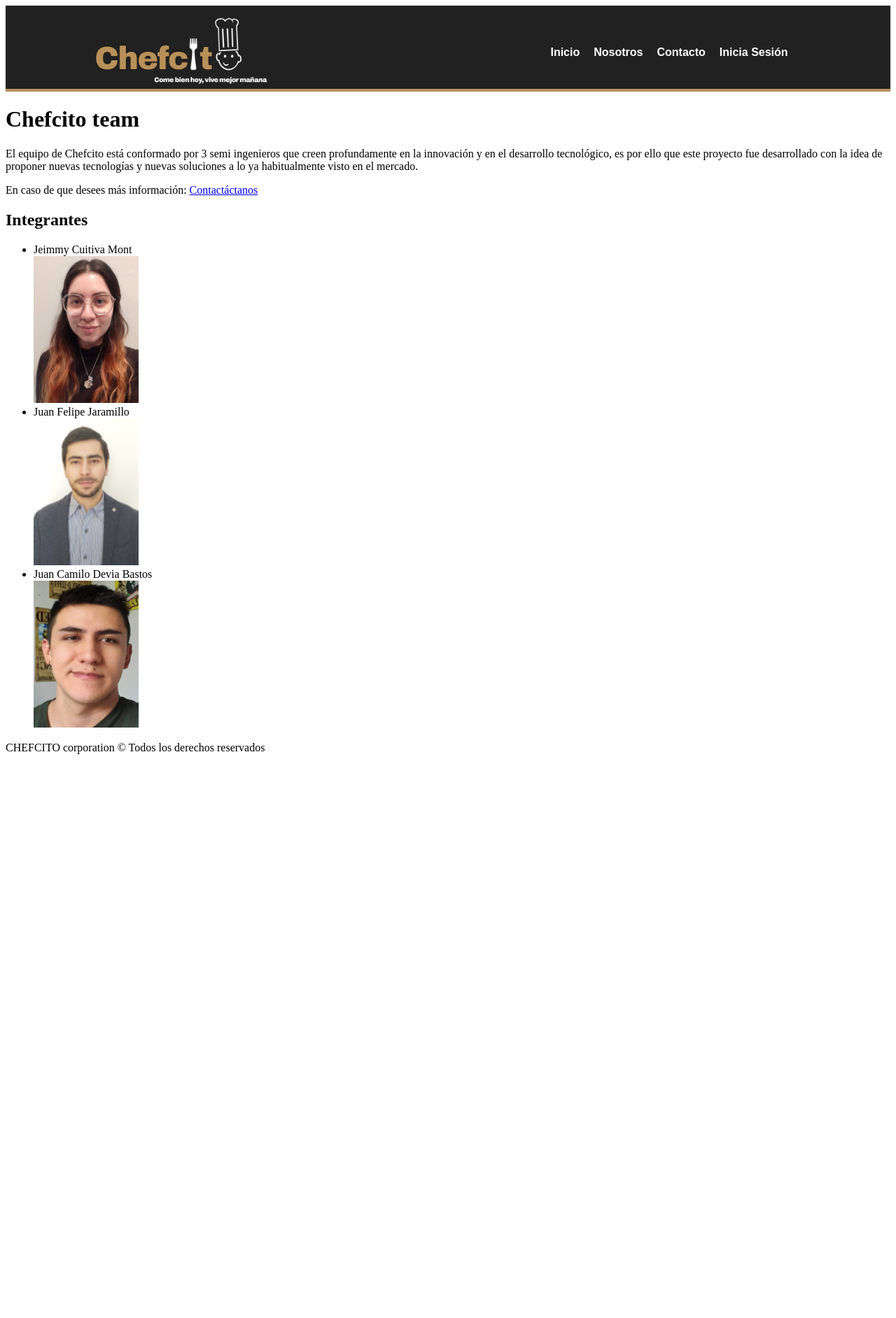
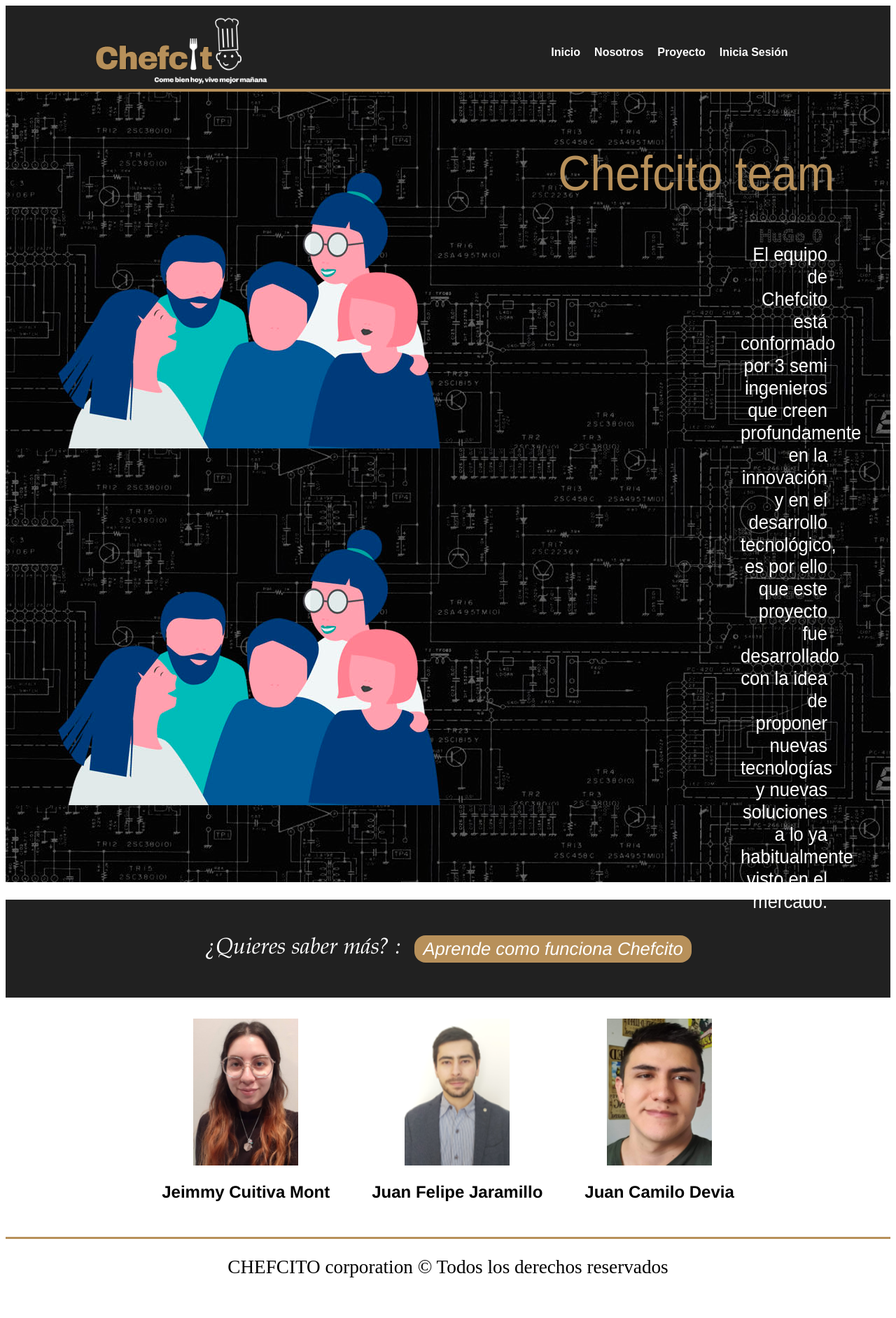
Before and after one commit to juandevia/IOT-pagina-web, a PHP site: page /nosotrosl.html in a window 1280 px wide. Shown: the whole page at 70% size. Before the commit the page ends 1078 px from the top, so only its background shows below. Run offline with PHP 8.4, Linux system fonts and the light colour scheme.

Commit message:
version4

```diff
--- a/contacto.html
+++ b/contacto.html
@@ -4,7 +4,7 @@
     <meta charset="UTF-8">
     <meta http-equiv="X-UA-Compatible" content="IE=edge">
     <meta name="viewport" content="width=device-width, initial-scale=1.0">
-    <title>Contacto</title>
+    <title>Proyecto</title>
     <link rel="stylesheet" href="css/estilos.css">
 </head>
 <body>
@@ -18,7 +18,7 @@
             <ul><!--lista no ordenanda con los enlaces-->
                 <li><a href="index.html">Inicio </a></li>
                 <li><a href="nosotrosl.html">Nosotros</a></li>
-                <li><a href="contacto.html">Contacto</a></li>
+                <li><a href="contacto.html">Proyecto</a></li>
                 <li><a href="login.php">Inicia Sesión</a></li>
 
             </ul>
--- a/css/estilos.css
+++ b/css/estilos.css
@@ -34,7 +34,7 @@ header{
 
 #banner{
     min-height: 500px;
-    text-align: center;
+    text-align: left;
     font-family: Arial, Helvetica, sans-serif;
     background-image: url('../img/banner.jpg');
 
@@ -63,3 +63,96 @@ header{
     font-size: 1.3em;
 
 }
+
+.cuota{
+    background-color: #212121;
+    height:120px;
+    padding: 10px;
+    color:white;
+    font-style:italic;
+    font-family: palatino,georgia,serif;
+    display:flex;
+    align-items:center;
+    justify-content:wrap;
+    align-items:center;
+    justify-content: center;
+    flex-wrap:wrap;
+    }
+
+.cuota span{
+    font-size:2.0em;
+    padding-right: 20px;
+
+}
+.cuota a{
+    text-decoration: none;
+    font-family: Helvetica,Arial, sans-serif;
+    color:white;
+    font-size:1.6em;
+    background-color: #B7905A;
+    border-radius:16px;
+    padding: 5px 12px 5px 12px;
+}
+
+.contenedor-flex-2{
+    display:flex;
+    justify-content:center;
+}
+
+.contenedor-flex-2 div{
+    text-align: center;
+    font-size:1.6em;
+    font-family:Helvetica,Arial;sans-serif;
+    padding:20px;
+    margin:10px;
+}
+
+footer{
+    text-align:center;
+    font-size:1.7em;
+    border-top: #B7905A 3px solid;
+    min-height:80px;
+    padding-top: 25px;
+}
+
+.contenedor-flex-3{
+    display:flex;
+    justify-content:center;
+}
+
+.contenedor-flex-3 div{
+    text-align: center;
+    font-size:1em;
+    font-family:Helvetica,Arial;sans-serif;
+    padding:20px;
+    margin:10px;
+}
+
+
+#banner2{
+    min-height: 500px;
+    text-align: right;
+    font-family: Arial, Helvetica, sans-serif;
+    background-image: url('../img/banner2.jpg');
+
+}
+#banner2 h1{
+    font-size: 4.0em;
+    color: #B7905A;
+    font-weight: normal;
+    margin-top: 0%;
+    margin-bottom: 10px;
+    padding: 80px;
+    transform: scale(1,1.1);
+    }
+
+
+#banner2 p{
+    font-size: 1.6em;
+    text-align:right;
+    color: white;
+    padding-left:1050px;
+    padding-right:90px;
+    font-weight: normal;
+    transform: scale(1,1.1);
+    }
--- a/nosotrosl.html
+++ b/nosotrosl.html
@@ -18,44 +18,46 @@
             <ul><!--lista no ordenanda con los enlaces-->
                 <li><a href="index.html">Inicio </a></li>
                 <li><a href="nosotrosl.html">Nosotros</a></li>
-                <li><a href="contacto.html">Contacto</a></li>
+                <li><a href="contacto.html">Proyecto</a></li>
                 <li><a href="login.php">Inicia Sesión</a></li>
             </ul>
         </nav>
 
     </header>
           <!--banner-->
+    <section id="banner2">
     <div>
         <h1>Chefcito team</h1>
         <p>El equipo de Chefcito está conformado por 3 semi ingenieros que creen profundamente en la innovación
              y en el desarrollo tecnológico, es por ello que este proyecto fue desarrollado con
              la idea de proponer nuevas tecnologías y nuevas soluciones a lo ya habitualmente visto en el mercado.</p>
     </div>
-
-        <!--Cuota-->
-    <section>
-        <span>En caso de que desees más información:</span>
-        <a href="contacto.html">Contactáctanos</a>
     </section>
 
-    <div>
-        <h2>Integrantes</h2>
-        <ul>
-
-            <li>Jeimmy Cuitiva Mont</li>
-                <img src="img/jei.png" alt="felipe" width="150" height="210">
-
-            <li>Juan Felipe Jaramillo</li>
-                <img src="img/pipo.png" alt="felipe" width="150" height="210">
-
-            <li>Juan Camilo Devia Bastos</li>
-                <img src="img/JuanCamilo.png" alt="juankk" width="150" height="210">
+        <!--mas informacion-->
+    <section class="cuota">
+        <span>¿Quieres saber más? :</span>
+        <a href="contacto.html">Aprende como funciona Chefcito</a>
+    </section>
 
 
 
+     <section class= "contenedor-flex-3">
+        <div>
+            <img src="img/jei.png" alt="Jeimmy" width="150" height="210">
+            <h2> Jeimmy Cuitiva Mont</h2>
+        </div>
 
-        </ul>
-    </div>
+        <div>
+            <img src="img/pipo.png" alt="Felipe" width="150" height="210">
+            <h2> Juan Felipe Jaramillo</h2>
+        </div>
+
+        <div>
+            <img src="img/JuanCamilo.png" alt="Juan" width="150" height="210">
+            <h2>Juan Camilo Devia </h2>
+        </div>
+    </section>
 
 
 
```
Also changed, not shown: index.html (+7 -7 lines), img/banner.jpg, img/banner2.jpg (added).
